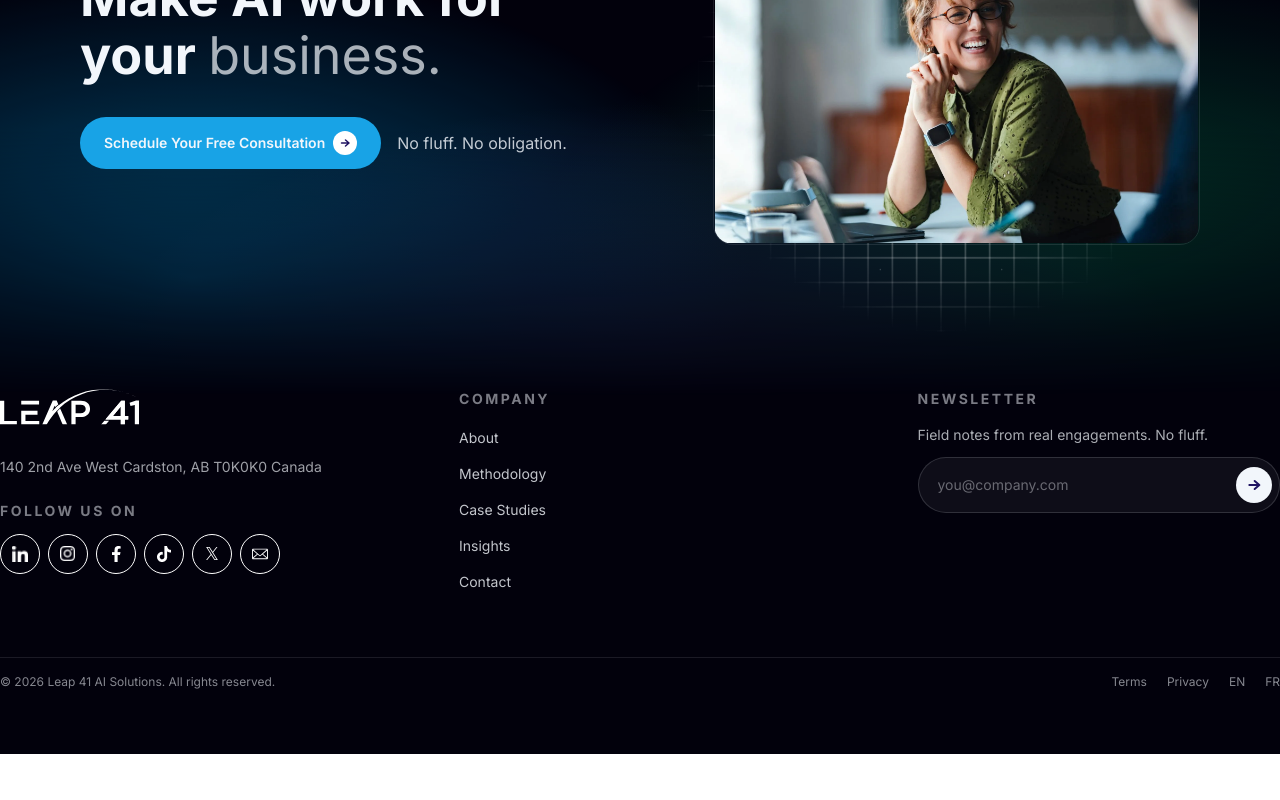
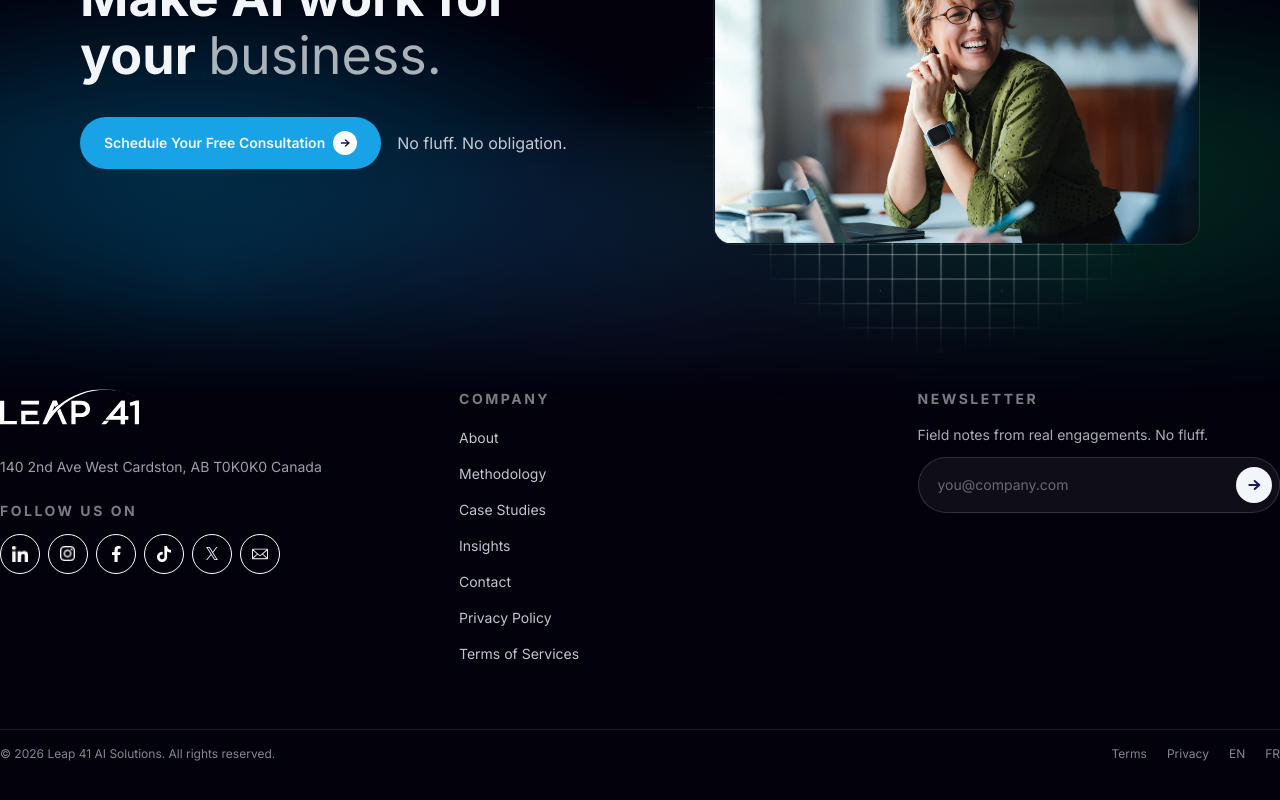
Before and after one commit to Cosmo-US-LLC/leap-ai-website, a React (Vite) app: page / in a window 1280 px wide. Shown: the part 5779-6579 px from the top of the page. Before the commit the page ends 6533 px from the top, so only its background shows below. Built offline with nearby package versions, Linux system fonts and the light colour scheme.

Commit message:
links added in footer and header

```diff
--- a/src/components/layouts/NewHomeFooter.jsx
+++ b/src/components/layouts/NewHomeFooter.jsx
@@ -14,9 +14,11 @@ import { ArrowRightIcon } from "../PageComponent/NewHome/icons/ArrowRightIcon.js
 const COMPANY_LINKS = [
   { label: "About", href: "/about" },
   { label: "Methodology", href: "#methodology" },
-  { label: "Case Studies", href: "#case-studies" },
+  { label: "Case Studies", href: "/case-studies" },
   { label: "Insights", href: "#insights" },
   { label: "Contact", href: "#contact" },
+  { label: "Privacy Policy", href: "/privacy-policy" },
+  { label: "Terms of Services", href: "/terms-of-services" },
 ];
 
 const SOCIAL_LINKS = [
--- a/src/components/layouts/NewHomeHeader.jsx
+++ b/src/components/layouts/NewHomeHeader.jsx
@@ -8,7 +8,7 @@ const NAV_LINKS = [
   { label: "Home", to: "/" },
   { label: "About", to: "/about" },
   { label: "Methodology", to: "#methodology" },
-  { label: "Case studies", to: "#case-studies" },
+  { label: "Case studies", to: "/case-studies" },
   { label: "Demos", to: "#demos" },
 ];
 
```
